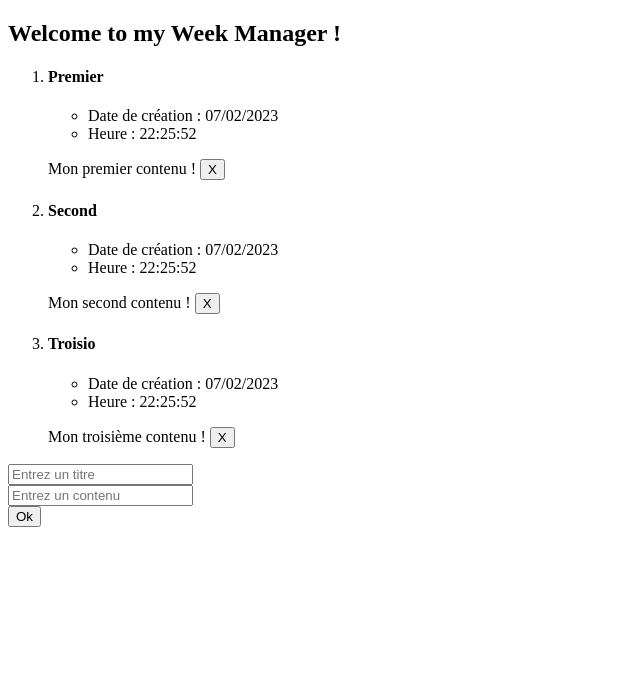
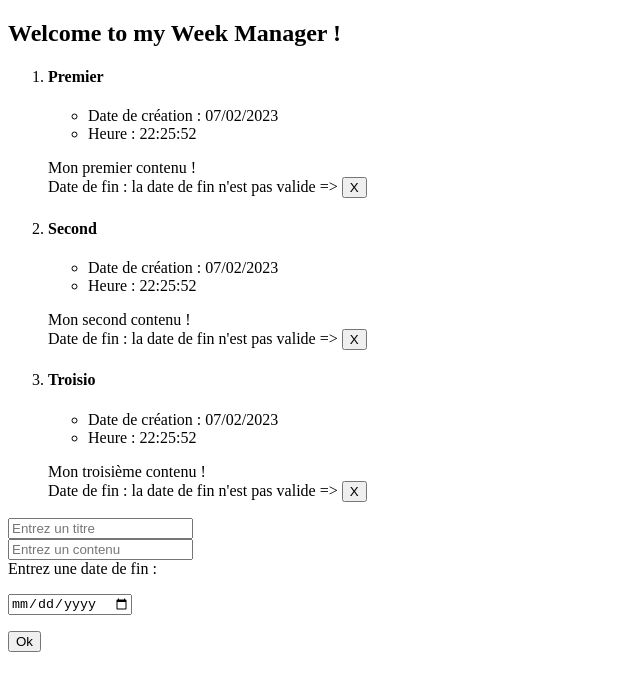
Before and after one commit to 8b477/Todo_List_React, a React (Create React App) app: page / in a window 1280 px wide. Shown: the top 690 px of the page, without its empty margins (0-640 px from the left). Built offline with nearby package versions, Linux system fonts and the light colour scheme.

Commit message:
Mise en place d'une fonction plus générique pour gérer les input Restucturation de l'HTML Ajout de quelques détails au niveau de la création de tâche

```diff
--- a/src/components/Formulaire.jsx
+++ b/src/components/Formulaire.jsx
@@ -2,43 +2,64 @@ import { useState } from "react";
 import { LOCALDATE, LOCALTIME } from "../Utils/DateFormat.ts";
 
 const Formulaire = ({ onDataAdd }) => {
-    //state
+    //State
     const [inputEntryTitle, setInputEntryTitle] = useState("");
     const [inputEntryContent, setInputEntryContent] = useState("");
+    const [inputEntryDate, setInputEntryDate] = useState("");
 
+    //Comportement
+    //#region Track des différentes entrée dans les input avant refacto avec la fonction handlerOnChangeInput().
+    // (1) Je récupère la valeur de mon input, je track le changement de celui-ci et le place dans mon tableau vide.
+    // const handlerChangeTitle = (e) => {
+    //     const dataInputTitle = e.target.value;
+    //     setInputEntryTitle(dataInputTitle);
+    //     //console.log(`FROM Title ${dataInputTitle}`);
+    // }
+    // const handlerChangeContent = (e) => {
+    //     const dataInputContent = e.target.value;
+    //     setInputEntryContent(dataInputContent);
+    //     //console.log(`FROM Content ${dataInputContent}`);
+    // }
+    // const handlerChangeDate = (e) => {
+    //     const dataInputData = e.target.value;
+    //     setInputEntryDate(dataInputData);
+    //     //console.log(`FROM Date ${dataInputData}`);
+    // }
+    //#endregion
 
-    //Comportement => formulaire
-    //(1) Je récupère la valeur de mon input, je track le changement de celui-ci et le place dans mon tableau vide.
-    const handlerChangeTitle = (e) => {
-        const dataInputTitle = e.target.value;
-        setInputEntryTitle(dataInputTitle);
+    const handlerOnChangeInput = (e, setTestFonction) => {
+        const dataInputData = e.target.value;
+        setTestFonction(dataInputData);
+        //console.log(`FROM Date ${dataInputData}`);
     }
-    const handlerChangeContent = (e) => {
-        const dataInputContent = e.target.value;
-        setInputEntryContent(dataInputContent);
-    }
+
     //(2) A l'envoie du formulaire
     const handlerSubmit = (e) => {
+        //#region code avant de passer via les props du component parents via la fonction onDataAdd().
         // const copyData = [...fakeData];
         // const id = new Date().getTime();
         // const name = inputEntryTitle;
         // const content = inputEntryContent;
         // copyData.push({ id: id, name: name, content: content });
         // setFakeData(copyData);
-
+        //#endregion
         e.preventDefault();
-        onDataAdd({ id: new Date().getTime(), name: inputEntryTitle, content: inputEntryContent, date: LOCALDATE, heure: LOCALTIME });
+        onDataAdd({ id: new Date().getTime(), name: inputEntryTitle, content: inputEntryContent, dateDeFin: inputEntryDate, date: LOCALDATE, heure: LOCALTIME });
         setInputEntryTitle("");
         setInputEntryContent("");
+        setInputEntryDate("");
     }
-
     //render
     return (<form action="submit" onSubmit={handlerSubmit}>
 
-        <input onChange={handlerChangeTitle} value={inputEntryTitle} type="text" placeholder='Entrez un titre' />
+        <input onChange={(e) => { handlerOnChangeInput(e, setInputEntryTitle) }} value={inputEntryTitle} type="text" placeholder='Entrez un titre' />
         <br />
-        <input onChange={handlerChangeContent} value={inputEntryContent} type="text" placeholder='Entrez un contenu' />
+        <input onChange={(e) => { handlerOnChangeInput(e, setInputEntryContent) }} value={inputEntryContent} type="text" placeholder='Entrez un contenu' />
         <br />
+        <label>Entrez une date de fin : </label>
+        <p>
+            <input onChange={(e) => { handlerOnChangeInput(e, setInputEntryDate) }} value={inputEntryDate} type="date" name="inputDate" id="" />
+        </p>
         <button type='submit'>Ok</button>
 
     </form>)
--- a/src/components/TaskDisplay.jsx
+++ b/src/components/TaskDisplay.jsx
@@ -1,6 +1,7 @@
 import React, { useEffect, useState } from "react";
 import FAKEDATA from "./models/mockeFakeData";
 import Formulaire from "./Formulaire";
+import { LOCALDATE } from "../Utils/DateFormat.ts";
 
 const TaskDisplay = () => {
 
@@ -25,15 +26,22 @@ const TaskDisplay = () => {
                     return (
                         <li key={item.id.toString()}>
                             <h4>{item.name}</h4>
-                            <ul>                                                 {/* Infos à cacher avec bouton pour voire les détails*/}
-                                <li>                                             {/* Infos à cacher avec bouton pour voire les détails*/}
-                                    <span>Date de création : {item.date} </span> {/* Infos à cacher avec bouton pour voire les détails*/}
-                                </li>                                            {/* Infos à cacher avec bouton pour voire les détails*/}
-                                <li>                                             {/* Infos à cacher avec bouton pour voire les détails*/}
-                                    <span>Heure : {item.heure}</span>            {/* Infos à cacher avec bouton pour voire les détails*/}
-                                </li>                                            {/* Infos à cacher avec bouton pour voire les détails*/}
-                            </ul>                                                {/* Infos à cacher avec bouton pour voire les détails*/}
+                            <ul>                                             {/* Infos à cacher avec bouton pour voire les détails*/}
+                                <li>                                         {/* Infos à cacher avec bouton pour voire les détails*/}
+                                    <span>Date de création :  </span>        {/* Infos à cacher avec bouton pour voire les détails*/}
+                                    <span>{item.date}</span>                 {/* Infos à cacher avec bouton pour voire les détails*/}
+                                </li>                                        {/* Infos à cacher avec bouton pour voire les détails*/}
+                                <li>                                         {/* Infos à cacher avec bouton pour voire les détails*/}
+                                    <span>Heure : </span>
+                                    <span>{item.heure}</span>                {/* Infos à cacher avec bouton pour voire les détails*/}
+                                </li>                                        {/* Infos à cacher avec bouton pour voire les détails*/}
+                            </ul>
                             <p>{item.content}
+                                <br />
+                                <span>Date de fin :  </span>
+                                {(item.dateDeFin < LOCALDATE)
+                                    ? <span>la date de fin n'est pas valide ={">"}  </span>
+                                    : <span>{item.dateDeFin}  </span>}
                                 <button id={item.id.toString()} type="button" onClick={() => handlerClick(item.id)}>X</button>
                             </p>
                         </li>
--- a/src/components/models/mockeFakeData.js
+++ b/src/components/models/mockeFakeData.js
@@ -2,9 +2,9 @@ import { LOCALDATE, LOCALTIME } from "../../Utils/DateFormat.ts";
 
 export const FAKEDATA =
     [
-        { id: 1, name: "Premier", content: "Mon premier contenu !  ", date: LOCALDATE, heure: LOCALTIME },
-        { id: 2, name: "Second", content: "Mon second contenu !  ", date: LOCALDATE, heure: LOCALTIME },
-        { id: 3, name: "Troisio", content: "Mon troisième contenu !  ", date: LOCALDATE, heure: LOCALTIME }
+        { id: 1, name: "Premier", content: "Mon premier contenu !  ", dateDeFin: '', date: LOCALDATE, heure: LOCALTIME },
+        { id: 2, name: "Second", content: "Mon second contenu !  ", dateDeFin: '', date: LOCALDATE, heure: LOCALTIME },
+        { id: 3, name: "Troisio", content: "Mon troisième contenu !  ", dateDeFin: '', date: LOCALDATE, heure: LOCALTIME }
     ];
 
 export default FAKEDATA;
```
Also changed, not shown: src/Utils/Note.md (added, +9 -0 lines), src/index.jsx (renamed from src/index.js).
